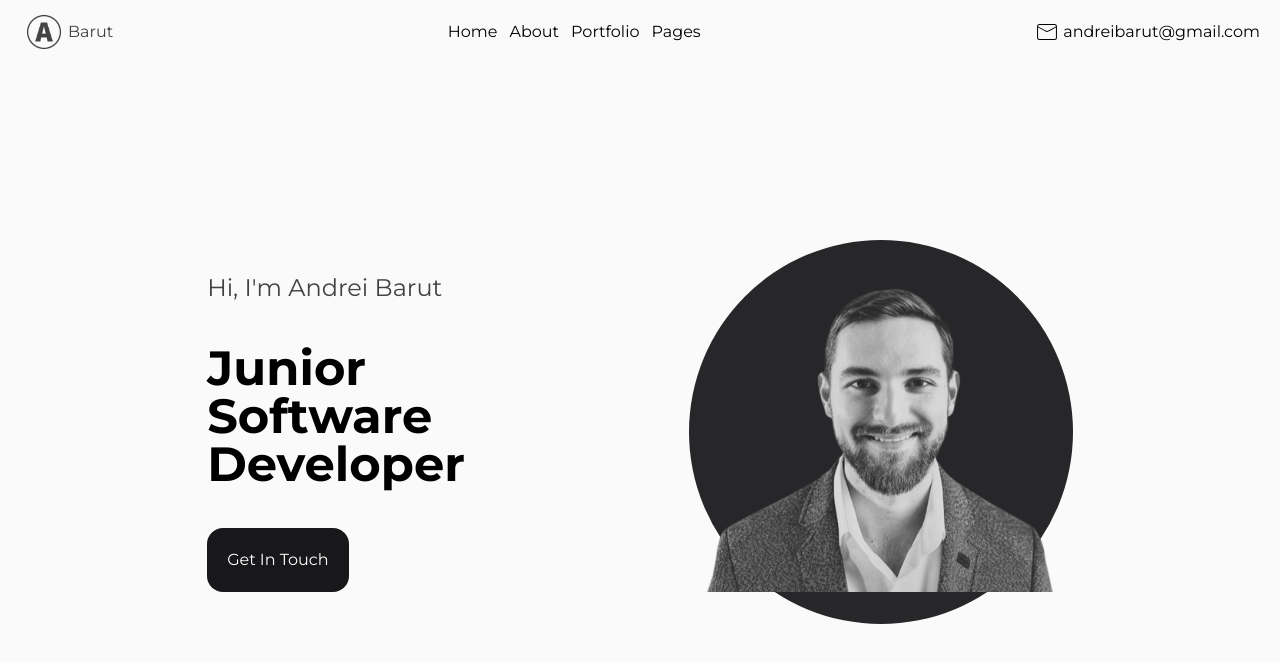
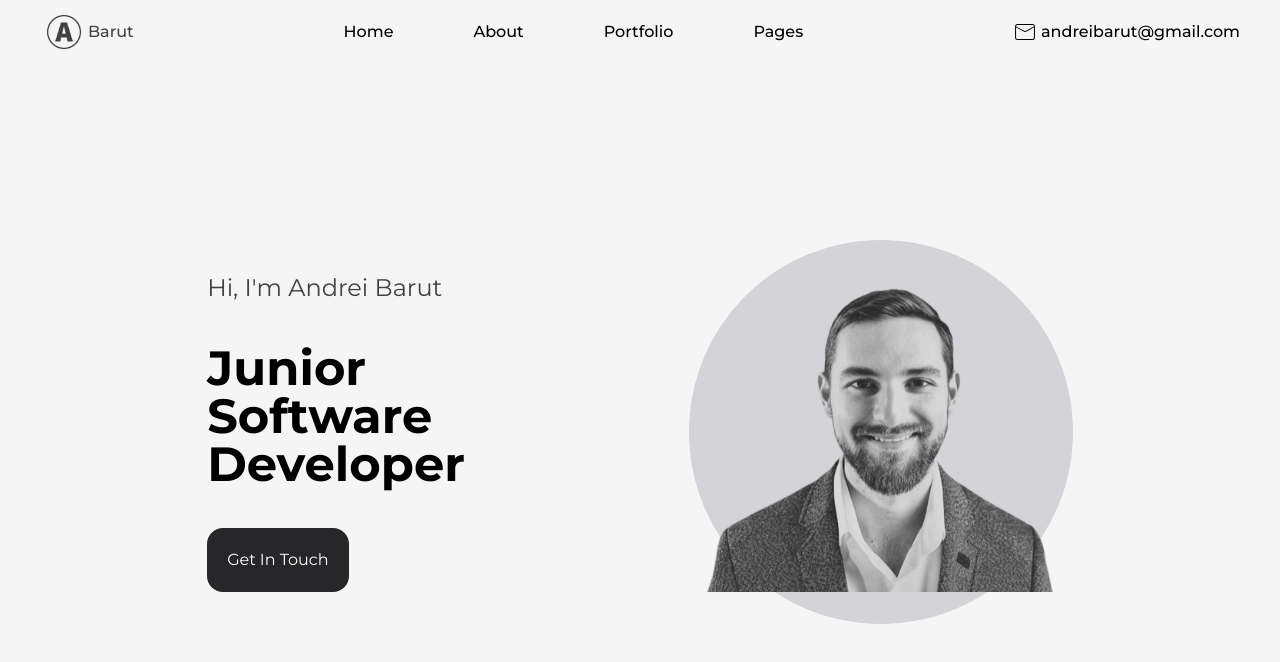
Before and after one commit to andreiBarut/minimalist-web-portfolio, a React (Vite) app: page / in a window 1280 px wide. Shown: the top 662 px of the page. Built offline with nearby package versions, Linux system fonts and the light colour scheme; a web font is replaced by a local one.

Commit message:
styled nav and home

```diff
--- a/src/App.jsx
+++ b/src/App.jsx
@@ -9,7 +9,7 @@ function App() {
 	const [count, setCount] = useState(0);
 
 	return (
-		<div className="App bg-neutral-50">
+		<div className="App bg-neutral-100">
 			<BrowserRouter>
 				<Navbar />
 				<Routes>
--- a/src/components/Navbar.jsx
+++ b/src/components/Navbar.jsx
@@ -4,26 +4,26 @@ import { Link } from "react-router-dom";
 
 const Navbar = () => {
 	return (
-		<nav className="navbar-container flex items-center justify-between px-5 transition-all ">
-			<div className="navbar-logo flex items-center justify-center transform hover:scale-105  cursor-pointer transition-all  animate-pulse">
+		<nav className="navbar-container flex items-center justify-between px-10 transition-all font-medium">
+			<div className="navbar-logo flex items-center justify-center transform hover:scale-125  cursor-pointer transition-all  animate-pulse">
 				<img src={personalLogo} alt="my personal logo" className="h-12 w-auto " />
 				Barut
 			</div>
-			<ul className="navbar-menu flex gap-3">
-				<li className="hover:scale-105   transition-all">
+			<ul className="navbar-menu flex gap-20">
+				<li className="hover:scale-125   transition-all">
 					<Link to="/">Home</Link>
 				</li>
-				<li className="hover:scale-105 ">
+				<li className="hover:scale-125 transition-all">
 					<Link to="/">About</Link>
 				</li>
-				<li className="hover:scale-105 ">
+				<li className="hover:scale-125 transition-all">
 					<Link to="/">Portfolio</Link>
 				</li>
-				<li className="hover:scale-105 ">
+				<li className="hover:scale-125 transition-all">
 					<Link to="/">Pages</Link>
 				</li>
 			</ul>
-			<div className="navbar-mail flex items-center justify-center gap-1 hover:scale-105  transition-all">
+			<div className="navbar-mail flex items-center justify-center gap-1 hover:scale-125  transition-all">
 				<CiMail className="text-2xl" />
 				<Link to="/">andreibarut@gmail.com</Link>
 			</div>
--- a/src/pages/Home.jsx
+++ b/src/pages/Home.jsx
@@ -8,14 +8,14 @@ const Home = () => {
 				<h2 className="text-5xl font-bold">
 					Junior <br /> Software <br /> Developer
 				</h2>
-				<button className="bg-zinc-900 text-white p-5 rounded-2xl  hover:ring hover:ring-zinc-600 hover:ring-offset-8 transition-all    hover:scale-105">
+				<button className="bg-zinc-800 text-white p-5 rounded-2xl  hover:ring hover:ring-zinc-600 hover:ring-offset-8 transition-all    hover:scale-105">
 					Get In Touch
 				</button>
 			</section>
 			<section>
-				<div className="bg-zinc-800 rounded-full w-96  transition-all hover:ring hover:ring-zinc-600 hover:ring-offset-8">
+				<div className="bg-zinc-300 rounded-full w-96  transition-all ">
 					<img
-						className="w-96 filter  -translate-y-8  transition-all cursor-pointer grayscale hover:grayscale-0 hover:scale-105"
+						className="w-96 filter  -translate-y-8  transition-all cursor-pointer grayscale hover:grayscale-0 "
 						src={profilePic}
 						alt="photo of me"
 					/>
```
